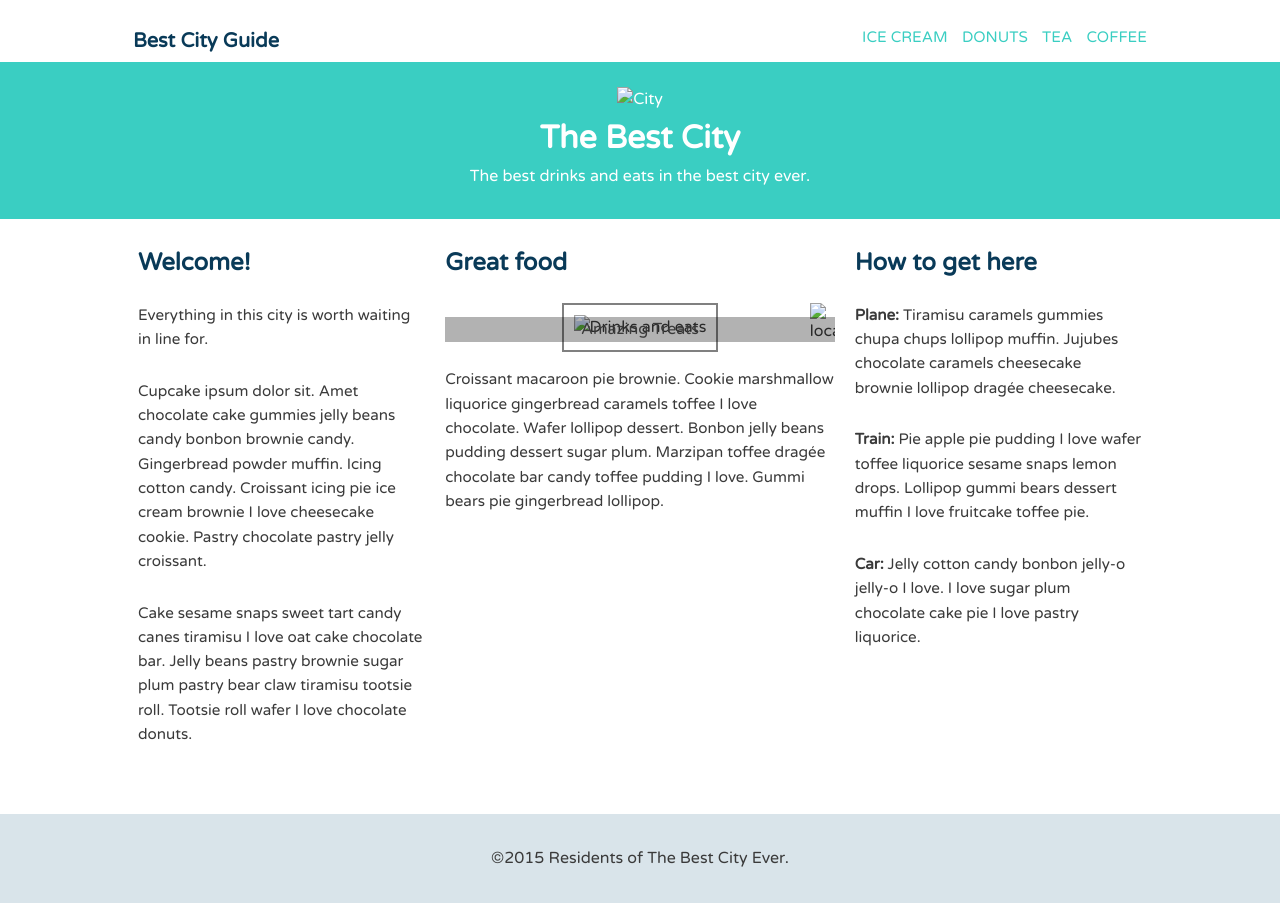
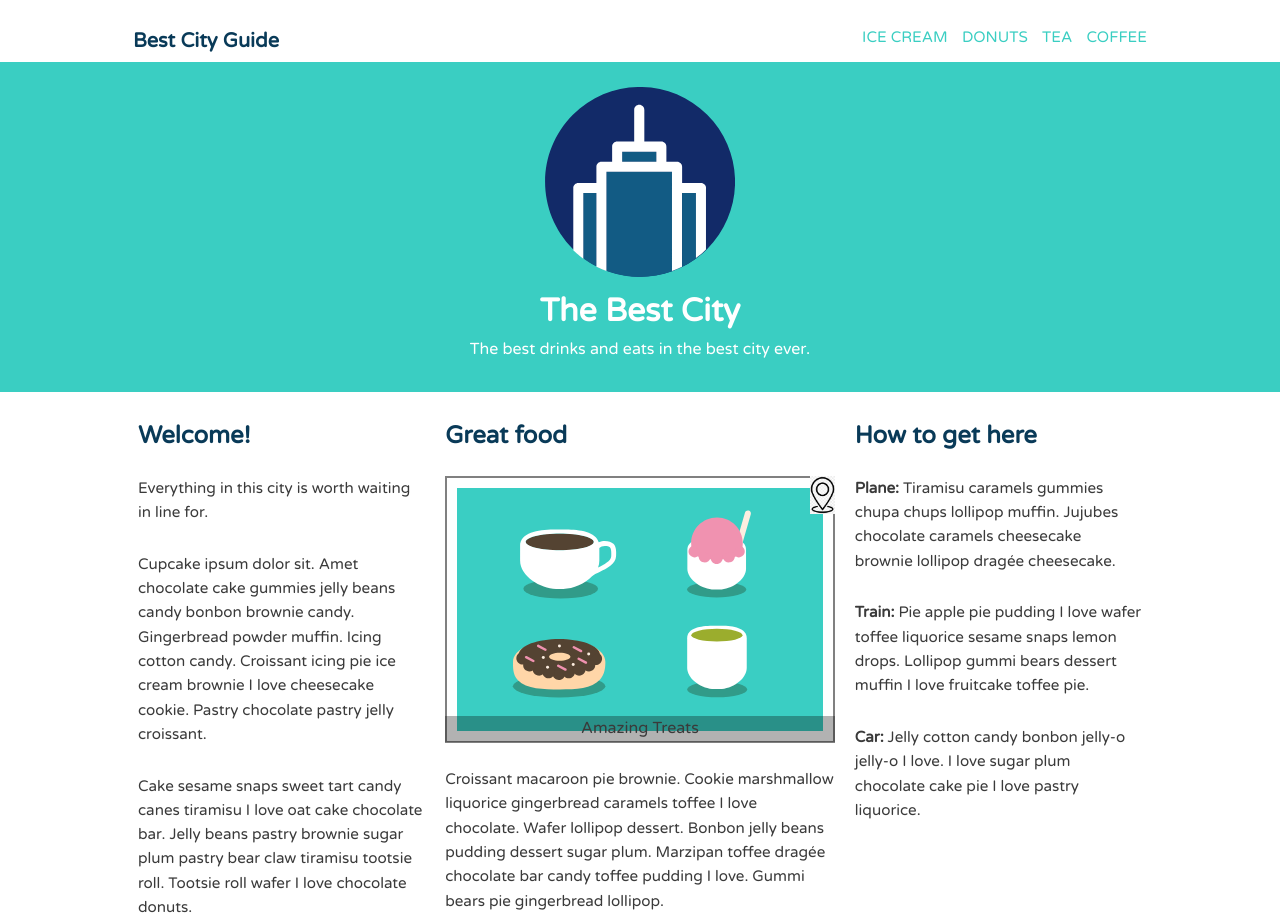
Before and after one commit to eatmydagon/layout_project, a plain HTML site: page main_index.html in a window 1280 px wide. Shown: the top 922 px of the page. Drawn offline with Linux system fonts and the light colour scheme.

Commit message:
fixes image links

```diff
--- a/main_index.html
+++ b/main_index.html
@@ -24,7 +24,7 @@
 
 				<div class="banner">
 					<div class="container_w">
-							<img class="logo" src="img/city-logo.svg" alt="City">
+							<img class="logo" src="images/city_logo.svg" alt="City">
 							<h1 class="headline">The Best City</h1>
 							<span class="tagline">The best drinks and eats in the best city ever.</span>
 					</div>
@@ -47,8 +47,8 @@
 						<div class="primary col">
 							<h2>Great food</h2>
 							<figure>
-									<img class="location" src="img/location_icon.png" alt="location"/>
-									<img class="feat-img" src="img/treats.svg" alt="Drinks and eats">
+									<img class="location" src="images/location_icon.png" alt="location"/>
+									<img class="feat-img" src="images/treats.svg" alt="Drinks and eats">
 									<figcaption>Amazing Treats</figcaption>
 							</figure>
 							<p>Croissant macaroon pie brownie. Cookie marshmallow liquorice gingerbread caramels toffee
```
